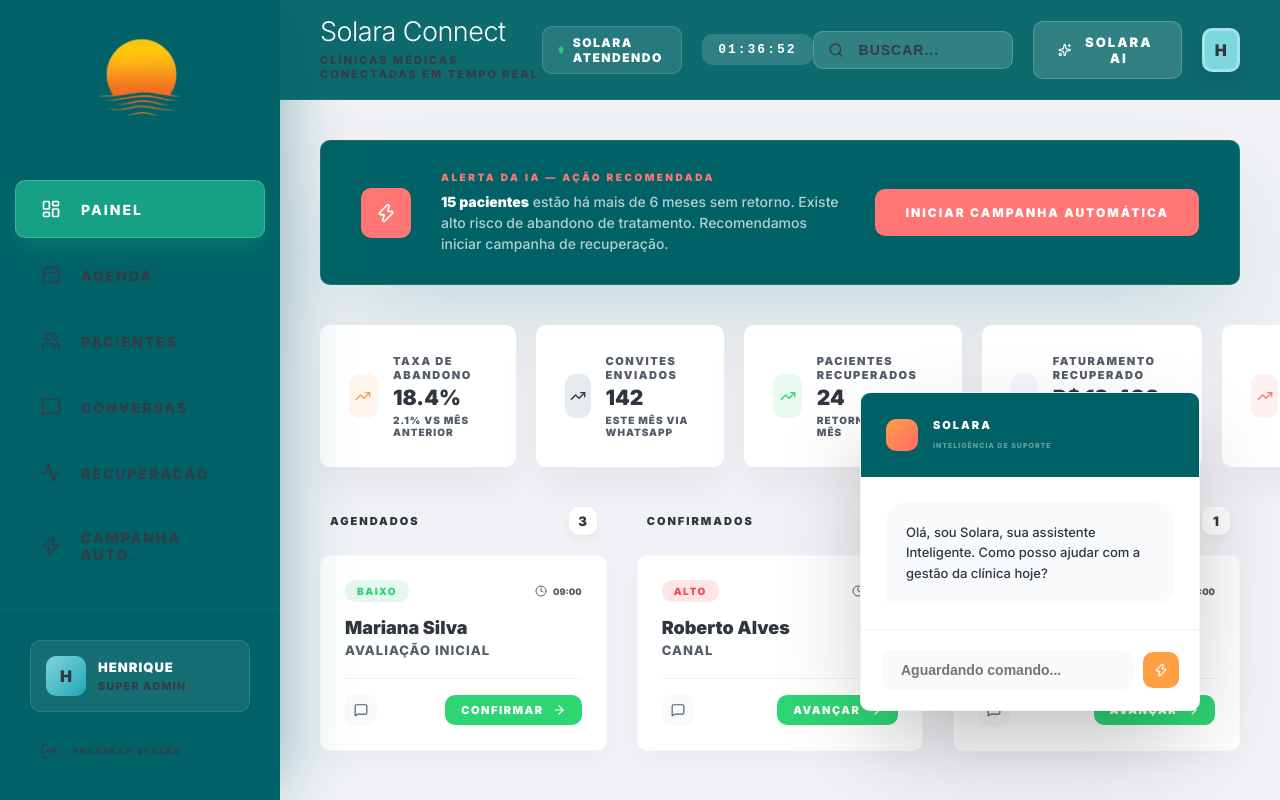
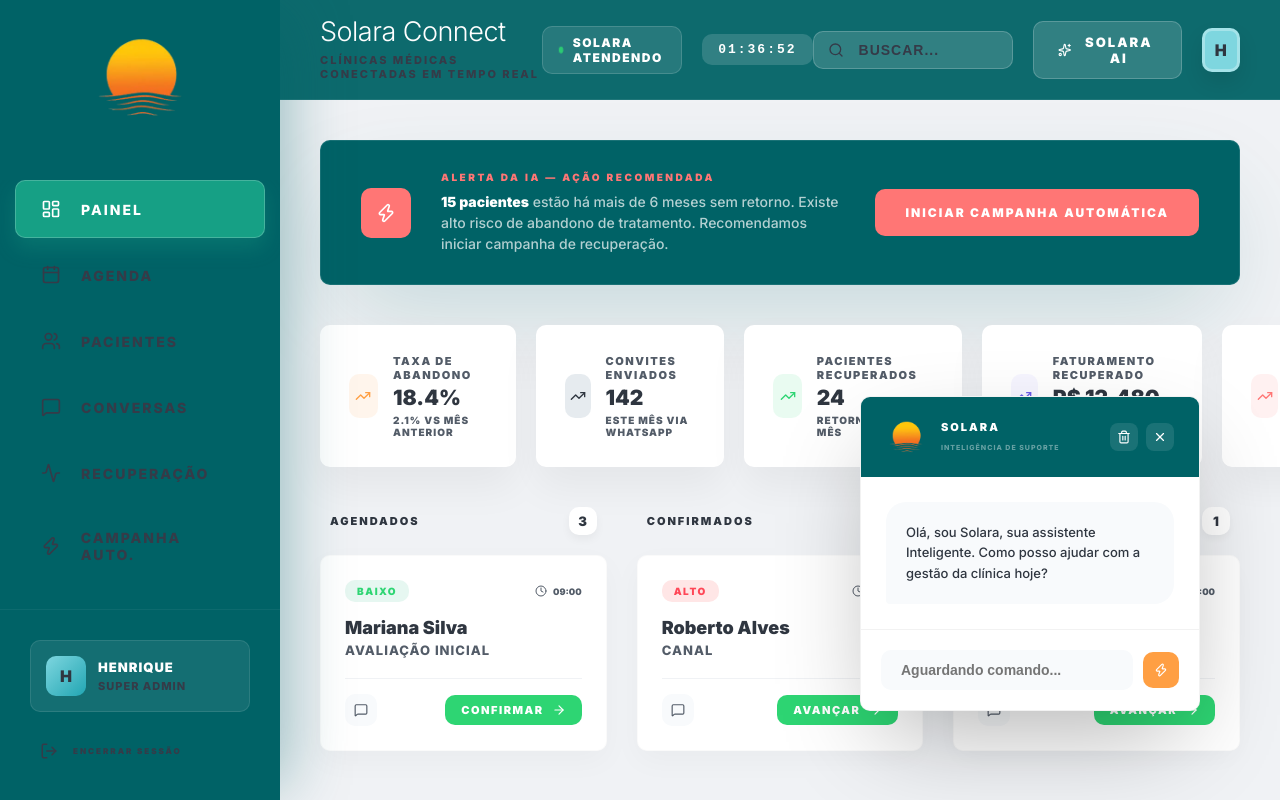
Before and after one commit to Speedpro04/odonto_connect, a Next.js app: page /dashboard in a window 1280 px wide. Built offline with nearby package versions, Linux system fonts and the light colour scheme.

Commit message:
UI: Add close and clear conversation actions to Solara AI chat card, and size chat logo to 40px

```diff
--- a/src/app/dashboard/overview.module.css
+++ b/src/app/dashboard/overview.module.css
@@ -292,18 +292,47 @@
 
 .chatHeader {
   background: #006266;
-  padding: 25px;
+  padding: 20px 25px;
+  display: flex;
+  align-items: center;
+  justify-content: space-between;
+  color: white;
+}
+
+.chatHeaderInfo {
   display: flex;
   align-items: center;
   gap: 15px;
-  color: white;
 }
 
-.chatLogo {
-  width: 32px;
-  height: 32px;
-  background: linear-gradient(135deg, #ff9f43, #ff6b6b);
-  border-radius: 10px;
+.chatLogoImage {
+  width: 40px;
+  height: 40px;
+  object-fit: contain;
+}
+
+.chatActions {
+  display: flex;
+  align-items: center;
+  gap: 8px;
+}
+
+.actionBtn {
+  background: rgba(255, 255, 255, 0.1);
+  color: white;
+  width: 28px;
+  height: 28px;
+  border-radius: 8px;
+  display: flex;
+  align-items: center;
+  justify-content: center;
+  transition: all 0.3s;
+  cursor: pointer;
+}
+
+.actionBtn:hover {
+  background: rgba(255, 255, 255, 0.2);
+  transform: scale(1.05);
 }
 
 .chatHeader strong {
--- a/src/app/dashboard/page.tsx
+++ b/src/app/dashboard/page.tsx
@@ -2,7 +2,7 @@
 
 import React from 'react';
 import DashboardLayout from '@/components/DashboardLayout/DashboardLayout';
-import { Sparkles, Activity, Clock, Users, ArrowRight, Zap, TrendingUp, AlertCircle, MessageSquare } from 'lucide-react';
+import { Sparkles, Activity, Clock, Users, ArrowRight, Zap, TrendingUp, AlertCircle, MessageSquare, Trash2, X } from 'lucide-react';
 import styles from './overview.module.css';
 
 export default function DashboardOverview() {
@@ -104,10 +104,16 @@ export default function DashboardOverview() {
         {/* Solara AI Floating Chat - Simplified UI for now */}
         <div className={styles.aiChatContainer}>
           <div className={styles.chatHeader}>
-            <div className={styles.chatLogo}></div>
-            <div>
-              <strong>SOLARA</strong>
-              <span>INTELIGÊNCIA DE SUPORTE</span>
+            <div className={styles.chatHeaderInfo}>
+              <img src="/solara-logo.png" alt="Solara" className={styles.chatLogoImage} />
+              <div>
+                <strong>SOLARA</strong>
+                <span>INTELIGÊNCIA DE SUPORTE</span>
+              </div>
+            </div>
+            <div className={styles.chatActions}>
+              <button className={styles.actionBtn} title="Limpar Conversa"><Trash2 size={14} /></button>
+              <button className={styles.actionBtn} title="Fechar Mensagens"><X size={14} /></button>
             </div>
           </div>
           <div className={styles.chatBody}>
```
